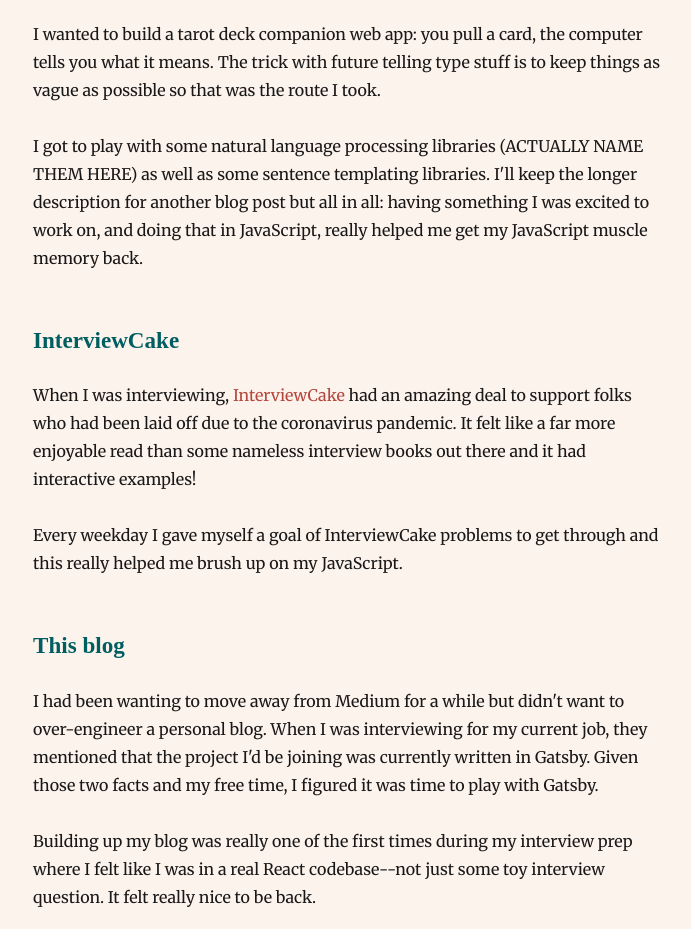
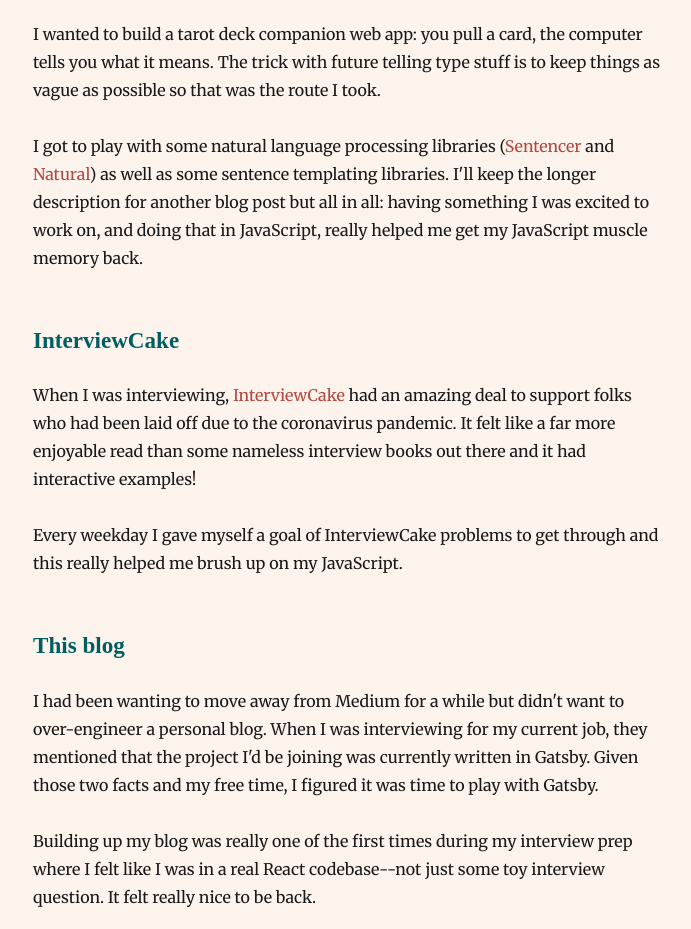
Before and after one commit to glitteringkatie/glitteringkatie.com, a Gatsby site: page /keeping-up-with-the-javascripts/ in a window 1280 px wide. Shown: the part 1940-2869 px from the top of the page, without its empty margins (292-983 px from the left). Built offline with nearby package versions, Linux system fonts and the light colour scheme; Gatsby itself is replaced by a stand-in of ours; some packages are replaced by stand-ins of ours; a web font is replaced by a local one.

Commit message:
Actually name the libraries

```diff
--- a/content/blog/keeping-up-with-the-javascripts/index.md
+++ b/content/blog/keeping-up-with-the-javascripts/index.md
@@ -33,7 +33,7 @@
 
 I wanted to build a tarot deck companion web app: you pull a card, the computer tells you what it means. The trick with future telling type stuff is to keep things as vague as possible so that was the route I took.
 
-I got to play with some natural language processing libraries (ACTUALLY NAME THEM HERE) as well as some sentence templating libraries. I'll keep the longer description for another blog post but all in all: having something I was excited to work on, and doing that in JavaScript, really helped me get my JavaScript muscle memory back.
+I got to play with some natural language processing libraries ([Sentencer](http://kylestetz.github.io/Sentencer/) and [Natural](https://github.com/NaturalNode/natural)) as well as some sentence templating libraries. I'll keep the longer description for another blog post but all in all: having something I was excited to work on, and doing that in JavaScript, really helped me get my JavaScript muscle memory back.
 
 ### InterviewCake
 
```
